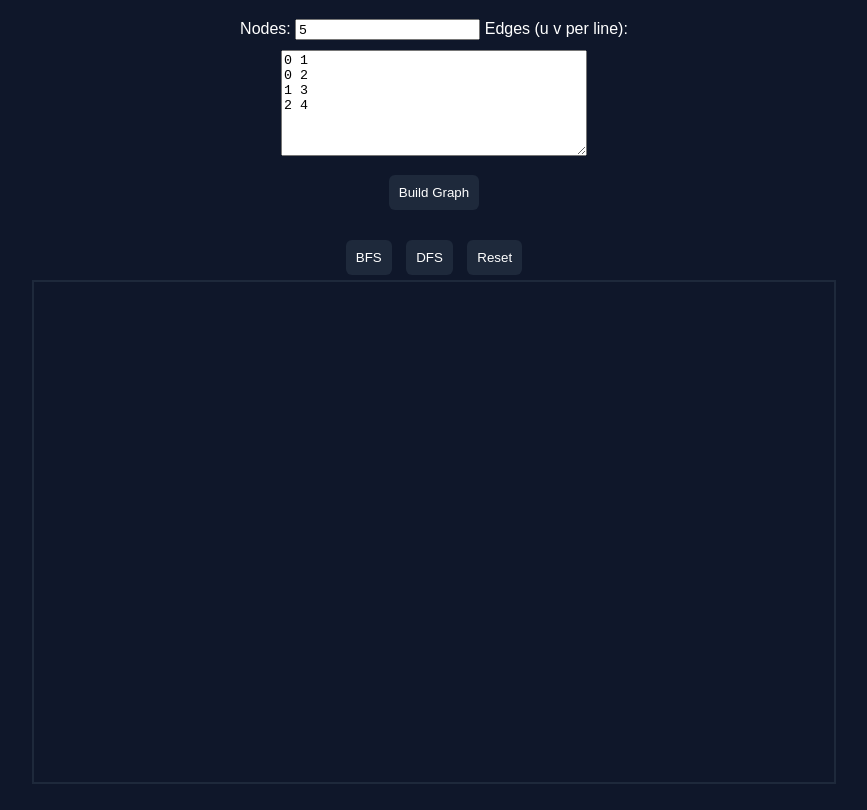
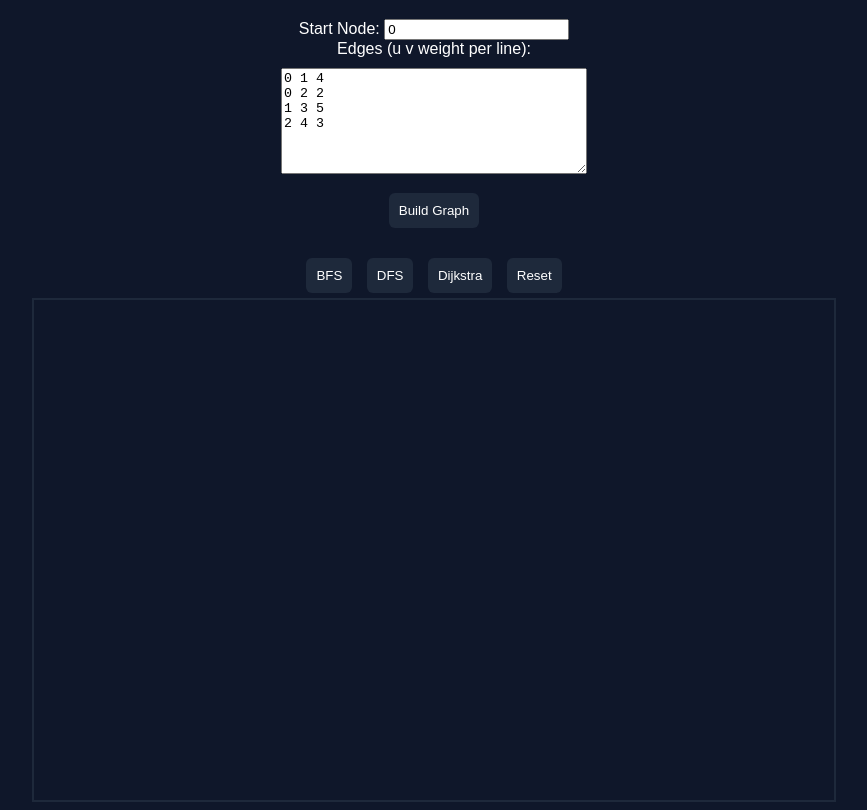
Before and after one commit to sam-3115/graph-visualizer, a plain HTML site: page index.html in a window 1280 px wide. Shown: the part 61-871 px from the top of the page, without its empty margins (206-1073 px from the left). Drawn offline with nearby package versions, Linux system fonts and the light colour scheme.

Commit message:
Update input fields for graph edges and add Dijkstra button

```diff
--- a/index.html
+++ b/index.html
@@ -10,22 +10,25 @@
 <h1>Graph Visualizer</h1>
 
 <div class="input-box">
-  <label>Nodes:</label>
-  <input type="number" id="nodes" value="5">
+<label>Start Node:</label>
+<input type="number" id="startNode" value="0"><br>
 
-  <label>Edges (u v per line):</label><br>
-  <textarea id="edges">0 1
-0 2
-1 3
-2 4</textarea><br>
+<label>Edges (u v weight per line):</label><br>
+<textarea id="edges">0 1 4
+0 2 2
+1 3 5
+2 4 3</textarea><br>
 
-  <button onclick="buildGraph()">Build Graph</button>
+<button onclick="buildGraph()">Build Graph</button>
 </div>
 
 <div id="controls">
   <button onclick="runBFS()">BFS</button>
   <button onclick="runDFS()">DFS</button>
+  <button onclick="runDijkstra()">Dijkstra</button>
   <button onclick="resetGraph()">Reset</button>
+
+
 </div>
 
 <div id="network"></div>
```
